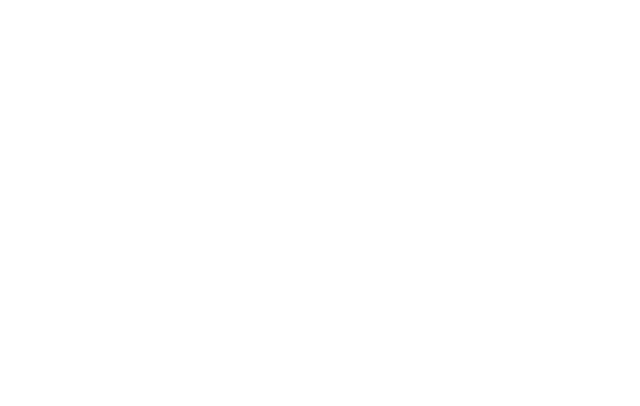
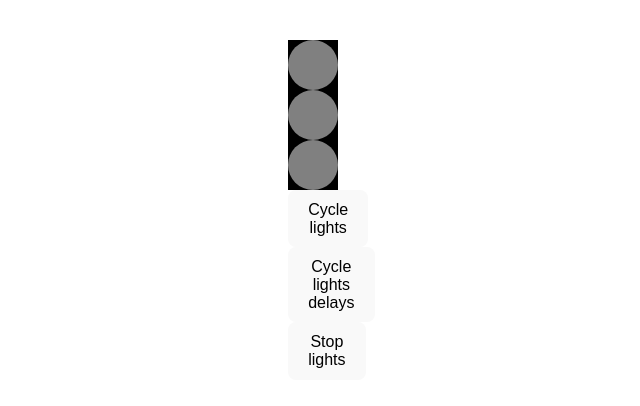
Before and after one commit to jbharwood/react-vite-practice, a React (Vite) app in the folder react-vite-practice/: page /stoplight in a window 1280 px wide. Before the commit this address had no page. Shown: the top 406 px of the page, without its empty margins (327-967 px from the left). Built offline with nearby package versions, Linux system fonts and the light colour scheme.

Commit message:
added stoplight timers problem

```diff
--- a/react-vite-practice/src/App.css
+++ b/react-vite-practice/src/App.css
@@ -4,6 +4,16 @@
   margin: 0 auto;
   /* padding: 2rem; */
   text-align: center;
+}
+
+/* for centering */
+html,
+body {
+  height: 100%;
+  margin: 0;
+  display: flex;
+  align-items: center;
+  justify-content: center;
 }
 
 .app-container {
@@ -75,3 +85,43 @@
     background: #ddd;
   }
 }
+
+/* for centering */
+.page-container {
+  display: flex;
+  margin-top: 5rem;
+  /* for vertical center */
+  /* align-items: center; */
+  justify-content: center;
+  height: 100vh;
+  width: 100%;
+}
+
+.nav-bar-container {
+  display: flex;
+  gap: 15px;
+}
+
+.stop-light-container {
+  width: 50px;
+  height: 150px;
+  background-color: black;
+}
+
+.light {
+  background-color: gray;
+  height: 50px;
+  border-radius: 50%;
+}
+
+.red-1 {
+  background-color: red;
+}
+
+.yellow-2 {
+  background-color: yellow;
+}
+
+.green-3 {
+  background-color: green;
+}
--- a/react-vite-practice/src/App.tsx
+++ b/react-vite-practice/src/App.tsx
@@ -1,6 +1,7 @@
 import "./App.css";
 import Home from "./components/searching/Home";
 import { BrowserRouter as Router, Routes, Route } from "react-router-dom";
+import StopLight from "./components/stoplight/StopLight";
 
 export default function App() {
   return (
@@ -8,6 +9,7 @@
       <Router>
         <Routes>
           <Route path="/" element={<Home />} />
+          <Route path="/stoplight" element={<StopLight />} />
         </Routes>
       </Router>
     </main>
--- a/react-vite-practice/src/components/NavBar.tsx
+++ b/react-vite-practice/src/components/NavBar.tsx
@@ -2,8 +2,9 @@
 
 export default function NavBar() {
   return (
-    <nav>
+    <nav className="nav-bar-container">
       <Link to="/">Home</Link>
+      <Link to="/stoplight">Stop Light</Link>
     </nav>
   );
 }
--- /dev/null
+++ b/react-vite-practice/src/components/stoplight/StopLight.tsx
@@ -0,0 +1,62 @@
+import { useState, useRef } from "react";
+
+export default function StopLight() {
+  const [lightIndex, setLightIndex] = useState("0");
+  const timeouts = useRef<number[]>([]);
+  const delays: { [key: number]: number } = {
+    1: 1000,
+    2: 2000,
+    3: 3000,
+  };
+
+  function cycleLights() {
+    clearTimeouts();
+    for (let i = 1; i <= 3; i++) {
+      const timeoutId = setTimeout(() => {
+        setLightIndex(i.toString());
+      }, i * 1000);
+      timeouts.current.push(timeoutId);
+    }
+  }
+
+  function cycleLightsDelays() {
+    clearTimeouts();
+    for (let i = 1; i <= 3; i++) {
+      const timeoutId = setTimeout(() => {
+        setLightIndex(i.toString());
+      }, i * delays[i]);
+      timeouts.current.push(timeoutId);
+    }
+  }
+
+  function clearTimeouts() {
+    timeouts.current.forEach(clearTimeout);
+    timeouts.current = [];
+  }
+
+  function stopCycle() {
+    clearTimeouts();
+  }
+
+  return (
+    <div className="page-container">
+      <div className="stop-light-container">
+        <div
+          className={`light red-${lightIndex}`}
+          onClick={() => setLightIndex("1")}
+        />
+        <div
+          className={`light yellow-${lightIndex}`}
+          onClick={() => setLightIndex("2")}
+        />
+        <div
+          className={`light green-${lightIndex}`}
+          onClick={() => setLightIndex("3")}
+        />
+        <button onClick={cycleLights}>Cycle lights</button>
+        <button onClick={cycleLightsDelays}>Cycle lights delays</button>
+        <button onClick={stopCycle}>Stop lights</button>
+      </div>
+    </div>
+  );
+}
```
